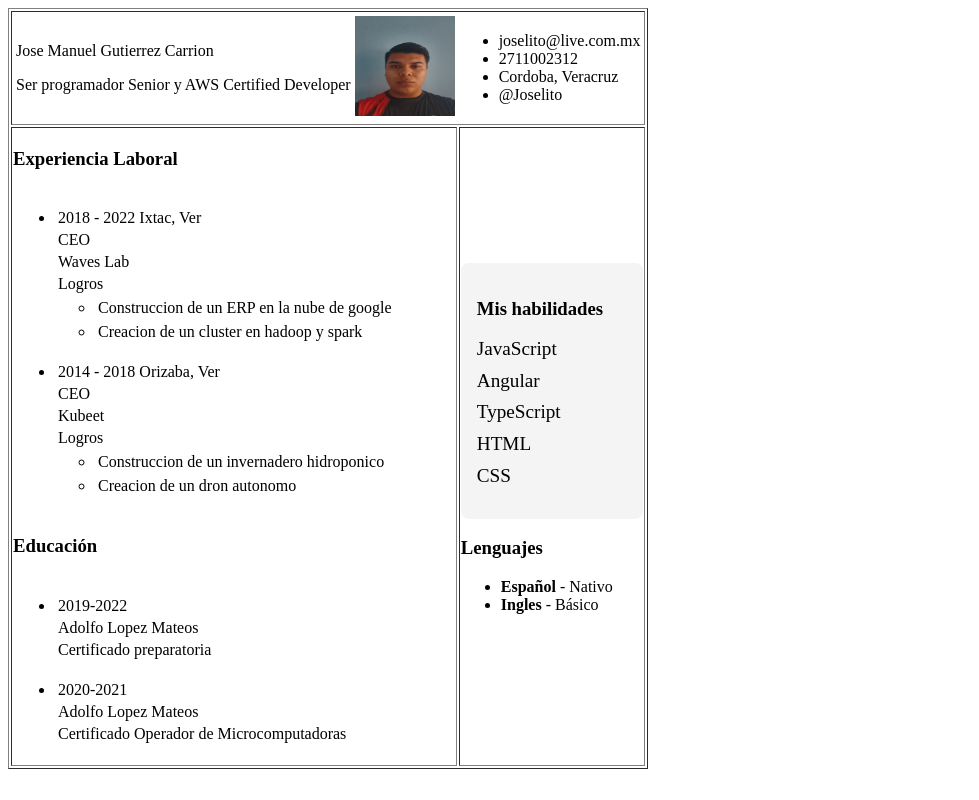
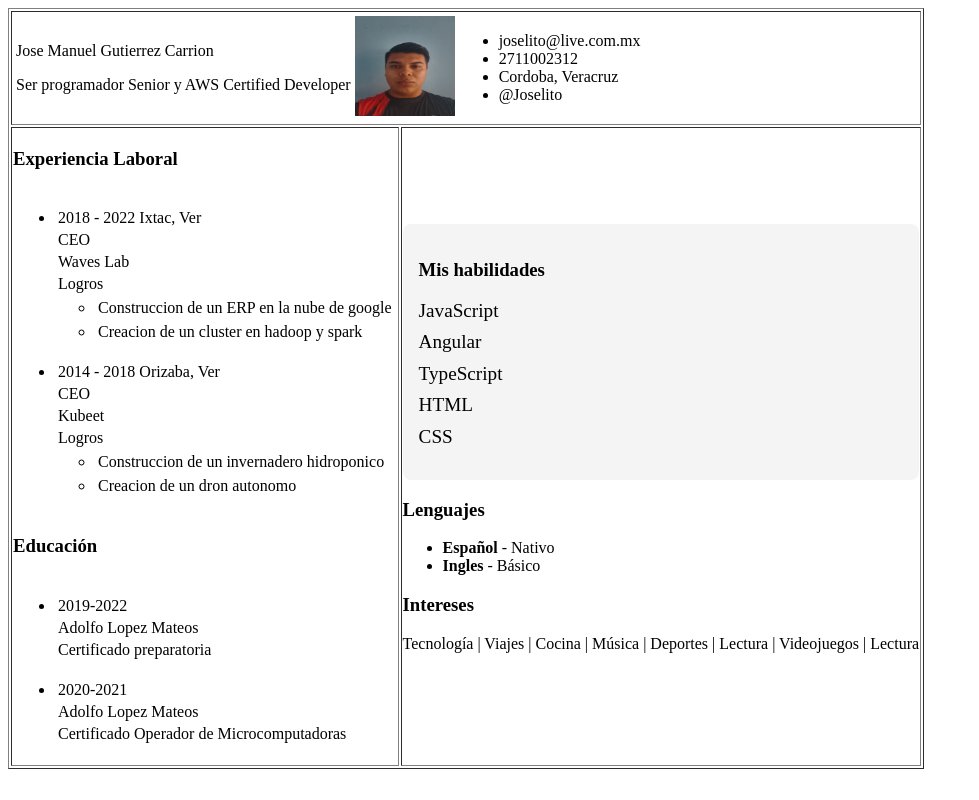
Before and after one commit to JoseGtz999/JoseGtz999.github.io, an Angular app: page / in a window 1280 px wide. Shown: the whole page, without its empty margins (0-979 px from the left). Built offline with nearby package versions, Linux system fonts and the light colour scheme.

Commit message:
add interests branch #6

```diff
--- a/src/app/app.component.html
+++ b/src/app/app.component.html
@@ -12,6 +12,7 @@
         <td>
             <app-skills></app-skills>
             <app-languages></app-languages>
+            <app-interests></app-interests>
         </td>
     </tr>
 </table>
--- a/src/app/app.component.ts
+++ b/src/app/app.component.ts
@@ -5,11 +5,12 @@ import { WorkExperienceComponent } from './work-experience/work-experience.compo
 import { EducationComponent } from './education/education.component';
 import { SkillsComponent } from './skills/skills.component';
 import { LanguagesComponent } from "./languages/languages.component";
+import { InterestsComponent } from './interests/interests.component';
 
 @Component({
   selector: 'app-root',
   standalone: true,
-  imports: [RouterOutlet, HeaderComponent, WorkExperienceComponent, EducationComponent, SkillsComponent, LanguagesComponent],
+  imports: [RouterOutlet, HeaderComponent, WorkExperienceComponent, EducationComponent, SkillsComponent, LanguagesComponent, InterestsComponent],
   templateUrl: './app.component.html',
   styleUrl: './app.component.css'
 })
--- /dev/null
+++ b/src/app/interests/interests.component.html
@@ -0,0 +1,8 @@
+<div class="interests-container">
+    <h3>Intereses</h3>
+    <p>
+      <span *ngFor="let interest of interests; let last = last">
+        {{ interest }}<span *ngIf="!last"> | </span>
+      </span>
+    </p>
+  </div>
--- /dev/null
+++ b/src/app/interests/interests.component.ts
@@ -0,0 +1,22 @@
+import { Component } from '@angular/core';
+import { CommonModule } from '@angular/common';
+
+@Component({
+  selector: 'app-interests',
+  standalone: true,
+  imports: [CommonModule],
+  templateUrl: './interests.component.html',
+  styleUrl: './interests.component.css'
+})
+export class InterestsComponent {
+  interests: string[] = [
+    'Tecnología',
+    'Viajes',
+    'Cocina',
+    'Música',
+    'Deportes',
+    'Lectura',
+    'Videojuegos',
+    'Lectura'
+  ];
+}
```
Also changed, not shown: src/app/interests/interests.component.css (added), 1 other file (tests, documents, lock files or other folders).
